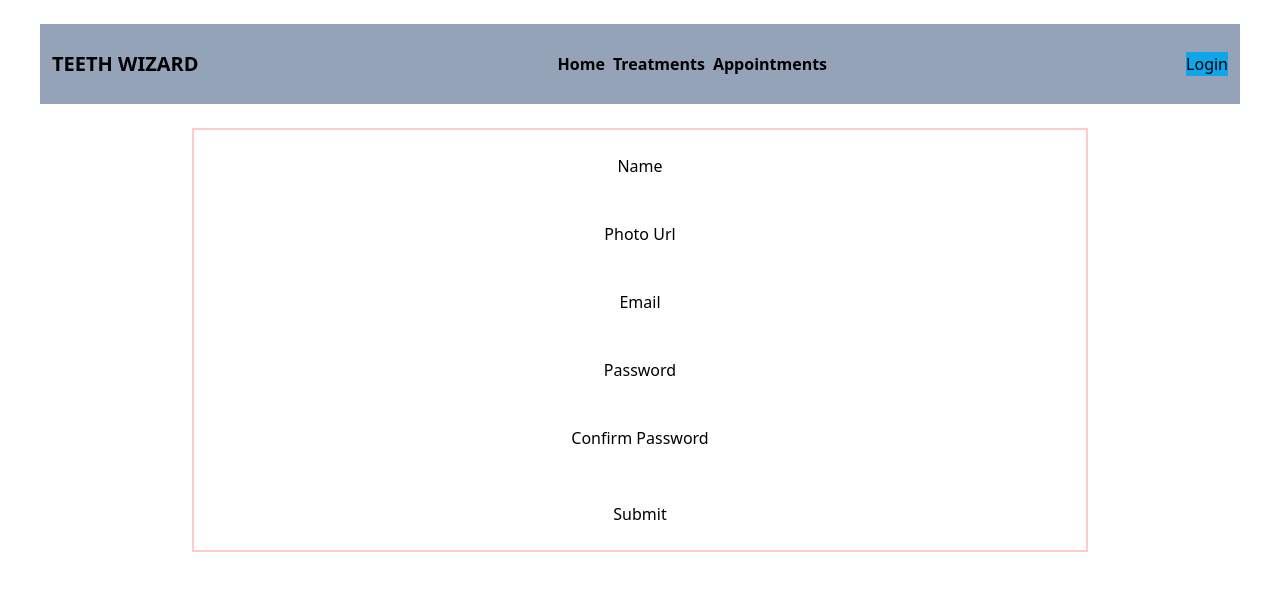
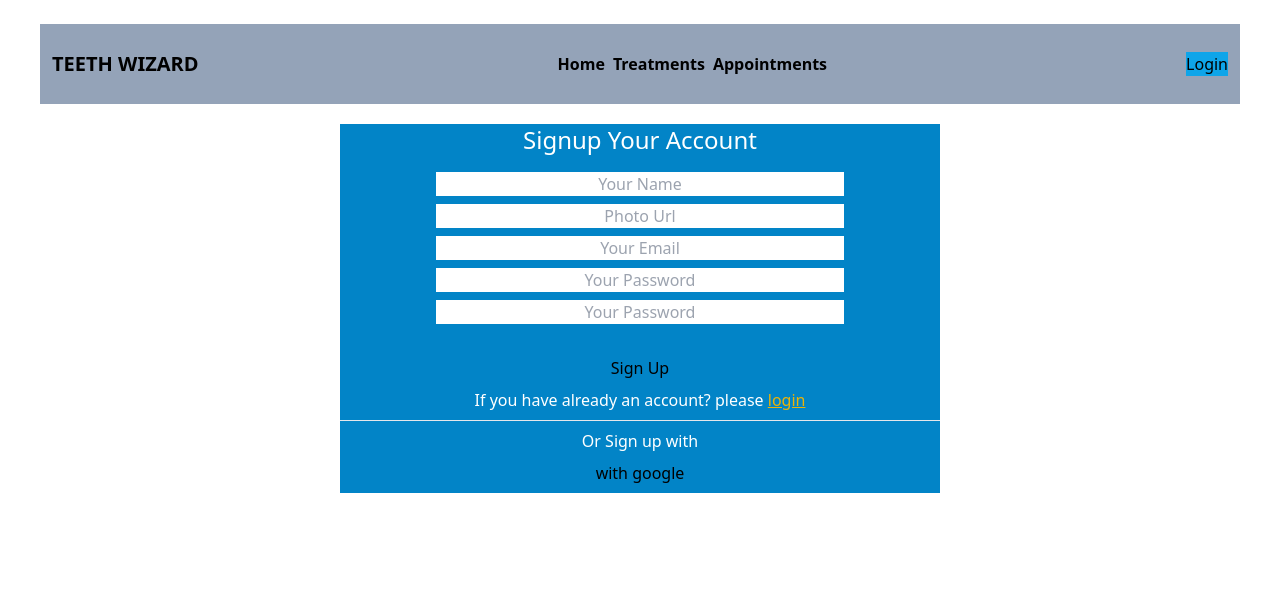
Before and after one commit to tajmirahman/Dental-care-resource, a React (Vite) app in the folder my-project/: page /register in a window 1280 px wide. Shown: the top 590 px of the page. Built offline with nearby package versions, Linux system fonts and the light colour scheme.

Commit message:
login form design done

```diff
--- a/my-project/src/components/Login.jsx
+++ b/my-project/src/components/Login.jsx
@@ -1,8 +1,30 @@
 import React from 'react';
+import { NavLink } from 'react-router-dom';
 
 const Login = () => {
     return (
-        <div>
+        <div className='bg-sky-600 w-[400px] h-[300px] md:w-[600px]  mx-auto  mt-5 p-6'>
+
+            <h1 className='text-center text-2xl text-white '>Signup Your Account</h1>
+
+            <form className='space-y-4 text-center p-2 mt-6'>
+
+                <div>
+                    <input type="email" name="email" className='w-[70%]  text-center' placeholder="Your Email" required />
+                </div>
+                <div>
+                    <input type="password" name="password" className='w-[70%] text-center' placeholder="Your Password" required />
+                </div>
+
+
+
+
+                <button type="submit" className='btn'>Sign Up</button>
+                <p className='text-white'>If you have already an account? please <NavLink to={'/login'}><span className='text-yellow-500 underline'>login</span></NavLink></p>
+
+            </form>
+
+
 
         </div>
     );
--- a/my-project/src/components/Register.jsx
+++ b/my-project/src/components/Register.jsx
@@ -1,33 +1,49 @@
 import React from 'react';
+import { NavLink } from 'react-router-dom';
 
 const Register = () => {
     return (
-        <div className="w-[70%] mx-auto mt-6 border-2 border-red-200 p-6">
-  <form className="flex flex-col items-center space-y-4">
-    <div className="w-full flex flex-col items-center gap-1">
-      <label className="text-center">Name</label>
-      <input type="text" name="text" className="input input-bordered w-full" required />
+        <div className='bg-sky-600 w-[400px] md:w-[600px]  mx-auto  mt-5 '>
+
+            <h1 className='text-center text-2xl text-white mt-2'>Signup Your Account</h1>
+
+            <form className='space-y-2 text-center p-2'>
+                <div className='mt-2 '>
+                    <input type="text" name="name" className='w-[70%] text-center' placeholder="Your Name" />
                 </div>
-    <div className="w-full flex flex-col items-center gap-1">
-      <label className="text-center">Photo Url</label>
-      <input type="text" name="photo" className="input input-bordered w-full" required />
-    </div>
-    <div className="w-full flex flex-col items-center gap-1">
-      <label className="text-center">Email</label>
-      <input type="email" name="email" className="input input-bordered w-full" required />
-    </div>
-    <div className="w-full flex flex-col items-center gap-1">
-      <label className="text-center">Password</label>
-      <input type="password" name="password" className="input input-bordered w-full" required />
-    </div>
-    <div className="w-full flex flex-col items-center gap-1">
-      <label className="text-center">Confirm Password</label>
-      <input type="password" name="conPassword" className="input input-bordered w-full" required />
+                <div className='mt-2 '>
+                    <input type="text" name="photoUrl" className='w-[70%] text-center' placeholder="Photo Url" />
                 </div>
                 <div>
-      <button className="btn btn-primary mt-2">Submit</button>
+                    <input type="email" name="email" className='w-[70%]  text-center' placeholder="Your Email" required />
                 </div>
+                <div>
+                    <input type="password" name="password" className='w-[70%] text-center' placeholder="Your Password" required />
+                </div>
+                <div>
+                    <input type="password" name="conPassword" className='w-[70%] text-center' placeholder="Your Password" required />
+                </div>
+                <div className=" text-red-700 w-[60%] mx-auto  rounded-lg p-2 ">
+
+                </div>
+
+
+                <button type="submit" className='btn'>Sign Up</button>
+                <p className='text-white'>If you have already an account? please <NavLink to={'/login'}><span className='text-yellow-500 underline'>login</span></NavLink></p>
+
             </form>
+
+            <hr />
+            <div className='text-center space-y-2 p-2'>
+                <h1 className='text-white'>Or Sign up with</h1>
+                <div>
+                    <button className='btn'>with google</button>
+                </div>
+                {/* <div>
+                    <button className='btn btn-warning'>with github</button>
+                </div> */}
+            </div>
+
         </div>
 
     );
```
Lines whose indentation alone changed are shown as unchanged.
